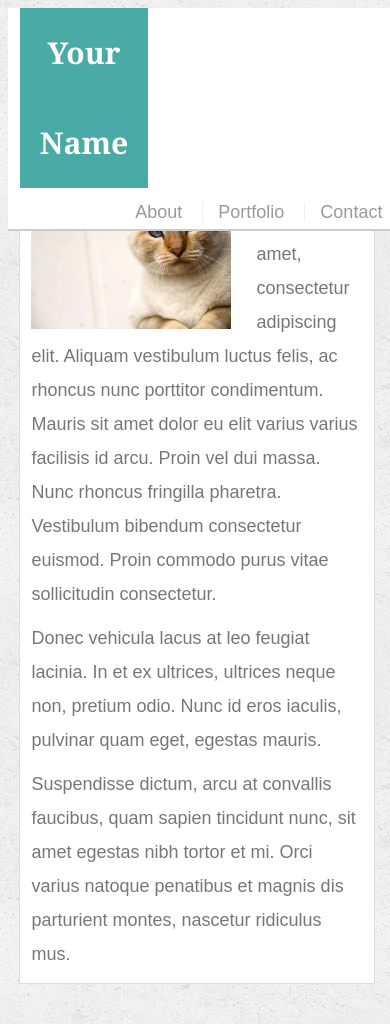
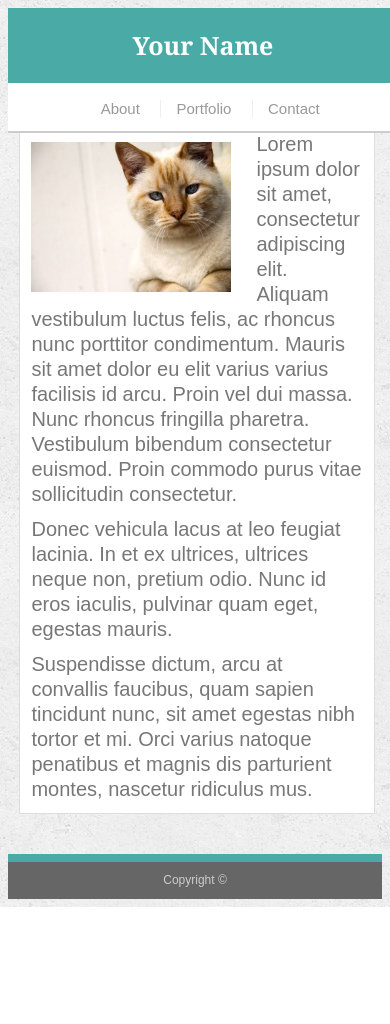
Before and after one commit to Ehwang12/Responsive-Portfolio, a plain HTML site: page index.html in a window 390 px wide. Shown: the top 1024 px of the page. After the commit the page ends 907 px from the top, so only its background shows below. Drawn offline with Linux system fonts and the light colour scheme.

Commit message:
formatted header for 640px layout

```diff
--- a/assets/style.css
+++ b/assets/style.css
@@ -1,7 +1,7 @@
 body {
     font-family: Arial, "Helvetica Neue", Helvetica, sans-serif;
-    font-size: 18px;
-    line-height: 34px;
+    font-size: 1.25em;
+    line-height: 1.25em;
     color: #777777;
     background: url(./images/concrete_seamless.png);
   }
@@ -23,7 +23,7 @@ body {
   h2,
   h3,
   p {
-    margin-bottom: 20px;
+    margin-bottom: 2%;
   }
 
   p:last-child {
@@ -39,9 +39,9 @@ body {
   }
 
   h1 {
-    padding-bottom: 20px;
-    font-size: 30px;
-    line-height: 49px;
+    padding-bottom: 0.021em;
+    font-size: 1.25em;
+    line-height: 1.25em;
     border-bottom: 3px solid #dddddd;
   }
 
@@ -220,7 +220,7 @@ body {
 
   /*------ Media Queries ---------------- */
 
-  @media screen and (max-width: 980px) {
+   @media screen and (max-width: 980px) {
 
     #masthead {
       position: fixed;
@@ -328,16 +328,52 @@ body {
     }
   }
 
-  @media screen and (max-width: 640px) {
+ @media screen and (max-width: 640px) {
+  .container {
+    width: 100%;
+    max-width: 640px;
+    margin: 0 auto;
+    clear: both;
+  }
+  #masthead {
+    position: fixed;
+    z-index: 99;
+    width: 100%;
+    padding-bottom: 3%;
+    margin: 0 0 3%;
+    overflow: none;
+    text-align: center;
+    color: #ffffff;
+    background: #ffffff;
+    border-bottom: 2px solid #cccccc;
+  }
 
     #logo {
       float: left;
-      width: 33%;
-      height: 9.2%;
-      font-size: 1.67em;
+      width: 100%;
+      height: 50%;
+      font-size: 1.25em;
       font-weight: 700;
       line-height: 300%;
-      margin-left: 3%;
+      margin-left: 0;
+      margin-bottom: 3%;
+    }
+    nav {
+      float: none;
+      margin-top: 0;
     }
 
+    nav a {
+      display: inline-block;
+      text-align: center;
+      font-size: .75em;
+      line-height: 18px;
+      color: #999;
+      text-decoration: none;
+      border-left: 1px solid #efefef;
+    }
+
+    nav a:first-child {
+      border-left: 0 none;
+    }
   }
```
